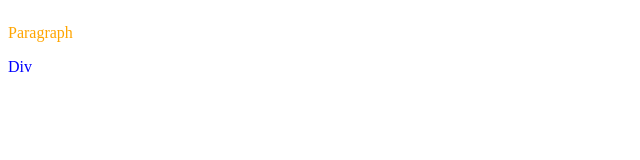
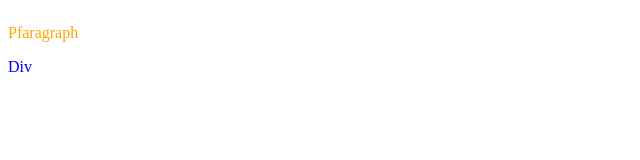
Before and after one commit to Florin12er/Post-css, a website: page index.html in a window 1280 px wide. Shown: the full height of the page, 0-640 px from the left. Drawn offline with Linux system fonts and the light colour scheme.

Commit message:
Aktualisieren von index.html

```diff
--- a/index.html
+++ b/index.html
@@ -7,7 +7,7 @@
     <link rel="stylesheet" href="dest/style.css" />
   </head>
   <body>
-    <p>Paragraph</p>
+    <p>Pfaragraph</p>
     <div>Div</div>
   </body>
 </html>
```
